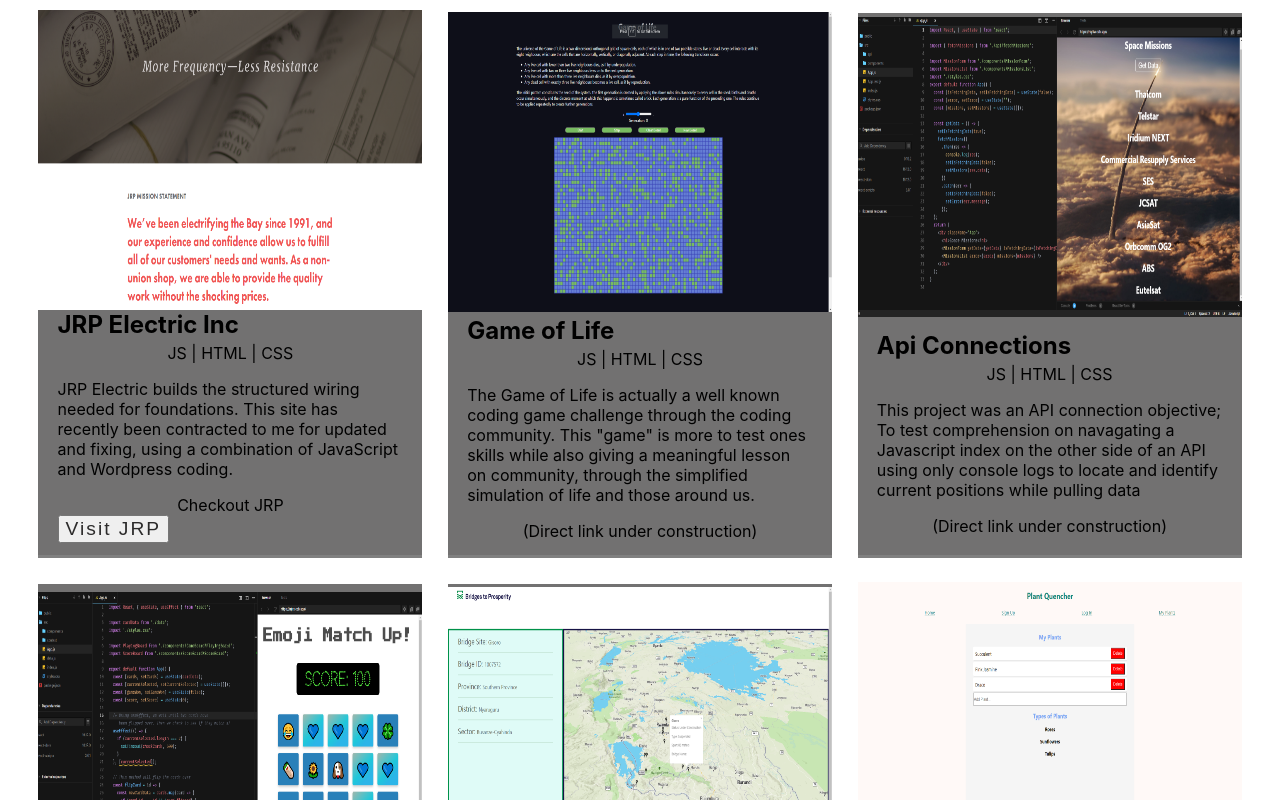
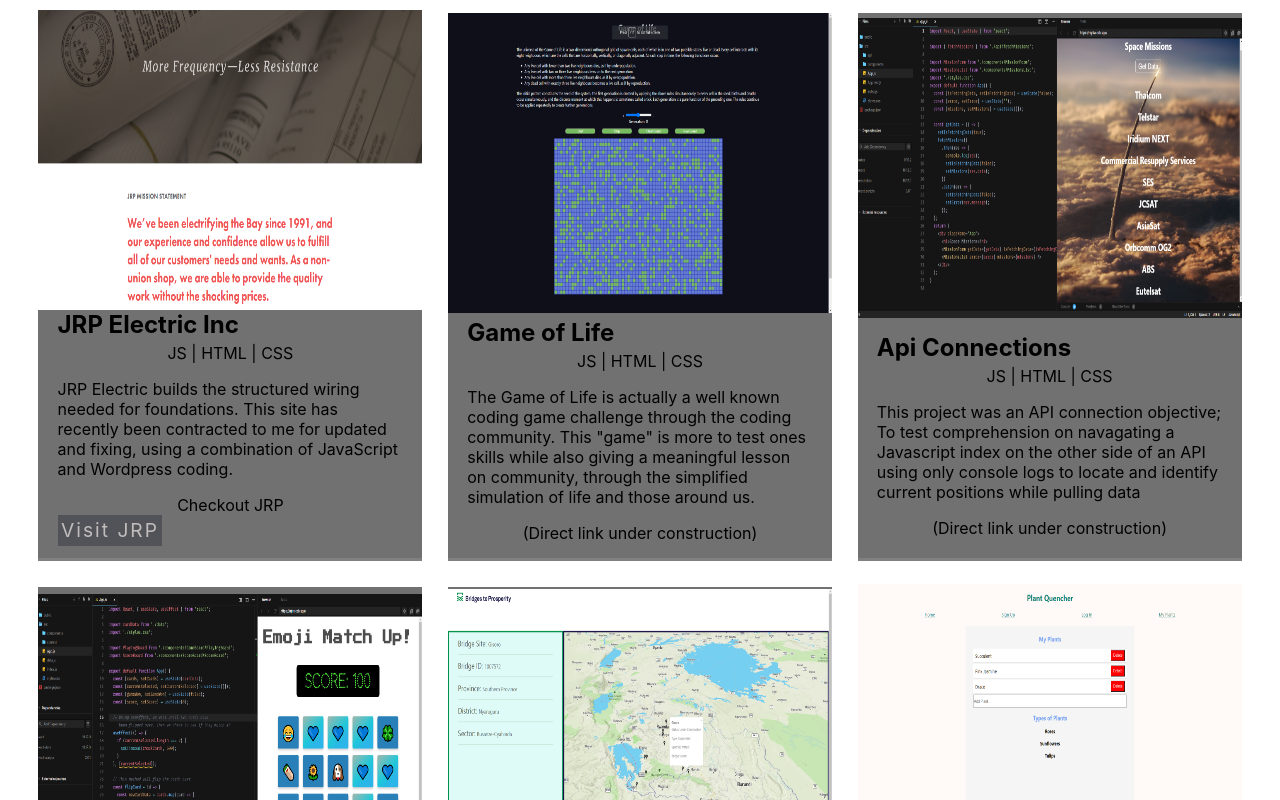
Before and after one commit to Vrndavana/Hines, a React (Create React App) app in the folder hines/: page /Projects in a window 1280 px wide. Shown: the top 800 px of the page. Built offline with nearby package versions, Linux system fonts and the light colour scheme.

Commit message:
Update: JRP Button

```diff
--- a/hines/src/App.css
+++ b/hines/src/App.css
@@ -108,7 +108,9 @@ background-color: #504e4ec5;
  }
 
  #JrpButton{
-   color: #2c2b2b;
+   color: #c2bdbd;
+   background-color: #525358;
+   padding: 1% 1%;
  }
 
  /* Project Information */
--- a/hines/src/Components/Projects.js
+++ b/hines/src/Components/Projects.js
@@ -41,7 +41,7 @@ return(
        <section class ="Proj-Buttons">
 
 
-        <button><a id="JrpButton" href="http://www.jrpelectric.net"> Visit JRP </a></button>
+        <a id="JrpButton" href="http://www.jrpelectric.net"> Visit JRP </a>
 
 
         {/* <button> Github </button>
```
